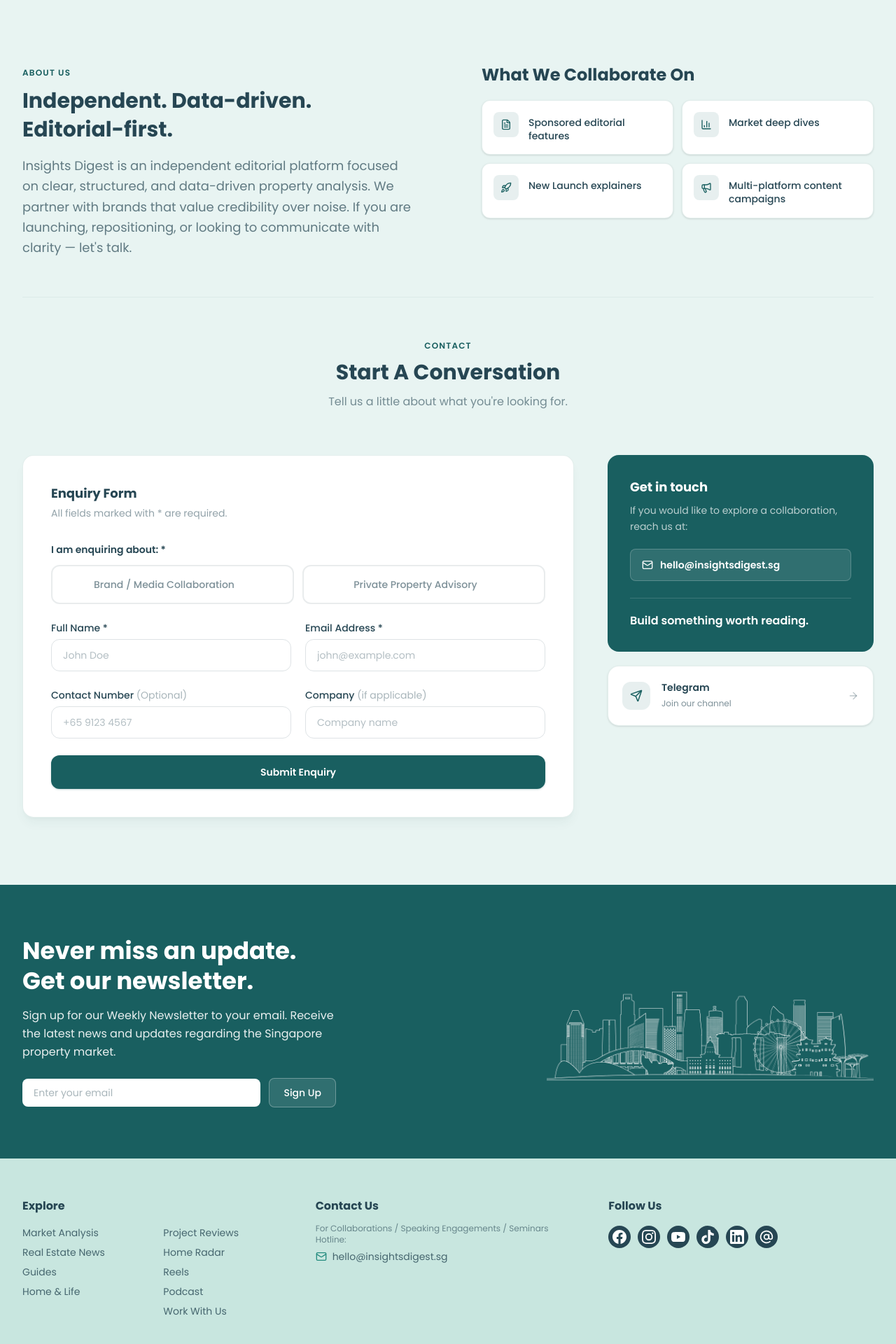
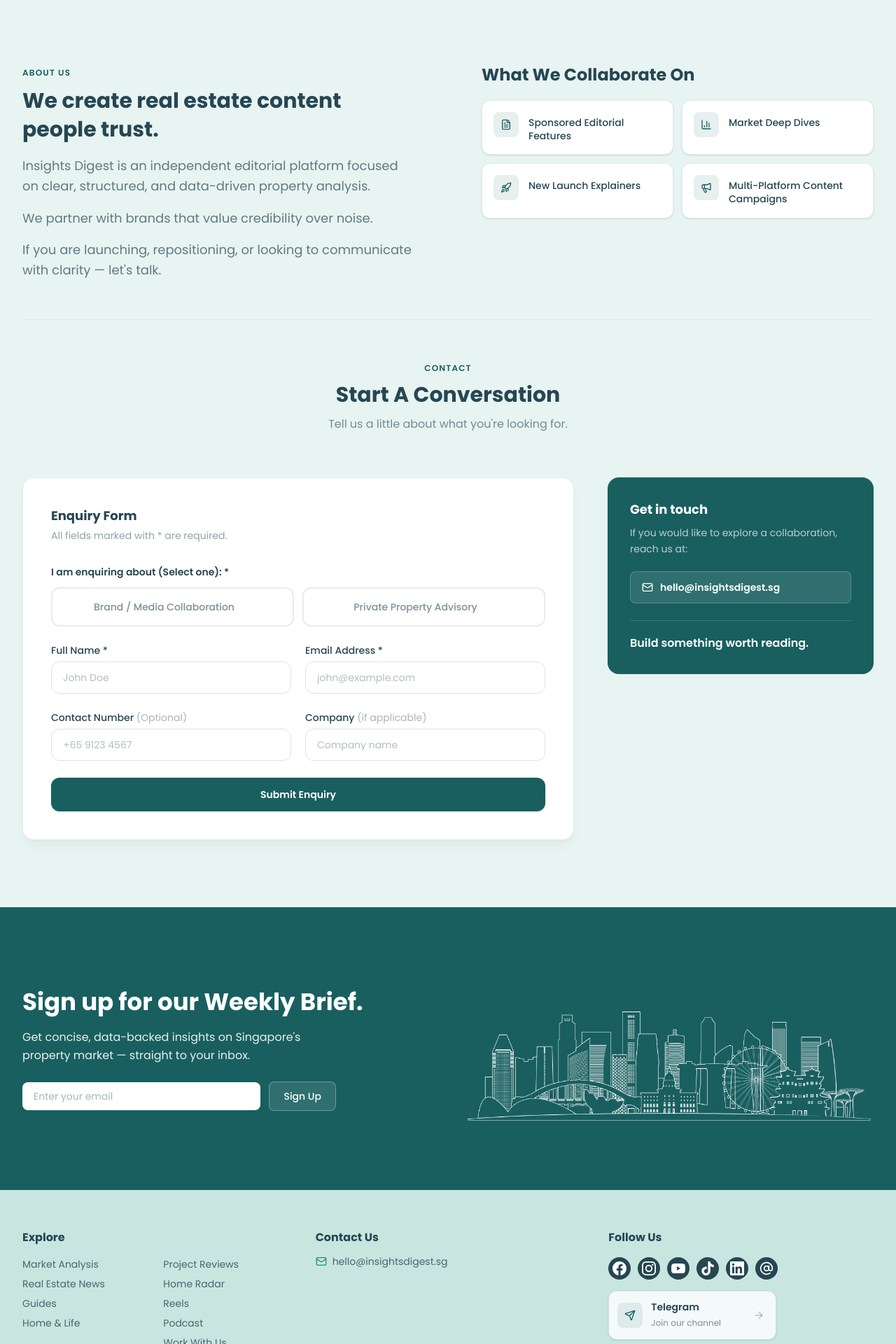
Before and after one commit to rezyandrean-plb/insights-digest, a Next.js app: page /contact in a window 1280 px wide. Shown: the part 580-2500 px from the top of the page at 70% size. Built offline with nearby package versions, Linux system fonts and the light colour scheme.

Commit message:
feat: feedback adjustments

```diff
--- a/src/app/(public)/contact/page.tsx
+++ b/src/app/(public)/contact/page.tsx
@@ -3,7 +3,7 @@
 import { useState } from "react";
 import Link from "next/link";
 import { motion } from "framer-motion";
-import { Mail, Send, FileText, BarChart3, Rocket, Megaphone, ArrowRight, CheckCircle2 } from "lucide-react";
+import { Mail, ArrowRight, FileText, BarChart3, Rocket, Megaphone, CheckCircle2 } from "lucide-react";
 import Newsletter from "@/components/Newsletter";
 import ScrollReveal from "@/components/ScrollReveal";
 import { articles } from "@/lib/data";
@@ -15,13 +15,12 @@ const stageOptions = ["Exploring", "Shortlisting options", "Ready to transact",
 const propertyTypeOptions = ["HDB", "Condo", "Landed", "Mixed / Unsure"];
 
 const collaborateItems = [
-    { label: "Sponsored editorial features", icon: FileText },
-    { label: "Market deep dives", icon: BarChart3 },
-    { label: "New Launch explainers", icon: Rocket },
-    { label: "Multi-platform content campaigns", icon: Megaphone },
+    { label: "Sponsored Editorial Features", icon: FileText },
+    { label: "Market Deep Dives", icon: BarChart3 },
+    { label: "New Launch Explainers", icon: Rocket },
+    { label: "Multi-Platform Content Campaigns", icon: Megaphone },
 ];
 
-const TELEGRAM_CHANNEL_URL = "https://t.me/+fiknlY73pYwyNTI1";
 const CONTACT_EMAIL = "hello@insightsdigest.sg";
 
 function ContactSidebar() {
@@ -47,22 +46,6 @@ function ContactSidebar() {
                     </p>
                 </div>
             </div>
-
-            <a
-                href={TELEGRAM_CHANNEL_URL}
-                target="_blank"
-                rel="noopener noreferrer"
-                className="group rounded-2xl bg-white border border-border/50 p-5 flex items-center gap-4 shadow-sm hover:shadow-md hover:border-[#195F60]/30 transition-all duration-200"
-            >
-                <div className="w-10 h-10 rounded-xl bg-[#195F60]/10 flex items-center justify-center shrink-0 group-hover:bg-[#195F60]/20 transition-colors">
-                    <Send className="w-4.5 h-4.5 text-[#195F60]" />
-                </div>
-                <div className="flex-1 min-w-0">
-                    <span className="text-sm font-semibold text-secondary block">Telegram</span>
-                    <span className="text-xs text-secondary/60">Join our channel</span>
-                </div>
-                <ArrowRight className="w-4 h-4 text-secondary/30 group-hover:text-[#195F60] group-hover:translate-x-0.5 transition-all" />
-            </a>
         </div>
     );
 }
@@ -178,13 +161,16 @@ export default function ContactPage() {
                                 About Us
                             </span>
                             <h2 className="text-2xl sm:text-3xl font-bold text-secondary leading-snug font-[var(--font-poppins)]">
-                                Independent. Data-driven. Editorial-first.
+                                We create real estate content people trust.
                             </h2>
                             <p className="text-base sm:text-lg text-secondary/70 mt-4 leading-relaxed">
-                                Insights Digest is an independent editorial platform focused on clear, structured,
-                                and data-driven property analysis. We partner with brands that value credibility
-                                over noise. If you are launching, repositioning, or looking to communicate with
-                                clarity — let&apos;s talk.
+                                Insights Digest is an independent editorial platform focused on clear, structured, and data-driven property analysis.
+                            </p>
+                            <p className="text-base sm:text-lg text-secondary/70 mt-4 leading-relaxed">
+                                We partner with brands that value credibility over noise.
+                            </p>
+                            <p className="text-base sm:text-lg text-secondary/70 mt-4 leading-relaxed">
+                                If you are launching, repositioning, or looking to communicate with clarity — let&apos;s talk.
                             </p>
                         </ScrollReveal>
 
@@ -252,7 +238,7 @@ export default function ContactPage() {
                                 <form onSubmit={handleSubmit} className="space-y-6">
                                     <div>
                                         <p className="text-sm font-semibold text-secondary mb-3">
-                                            I am enquiring about: *
+                                            I am enquiring about (Select one): *
                                         </p>
                                         <div className="flex gap-3">
                                             {enquiryTypes.map((option) => {
--- a/src/app/(public)/page.tsx
+++ b/src/app/(public)/page.tsx
@@ -107,8 +107,9 @@ export default function HomePage() {
         <OurPodcast
           title={titles.ourPodcast}
           podcast={cfg.podcast}
-          nuggetsTitle={cfg.nuggetsTitle}
+          nuggetsTitle={titles.listen ?? cfg.nuggetsTitle}
           nuggets={cfg.nuggets.length > 0 ? cfg.nuggets : undefined}
+          showNuggets={sections.listen}
         />
       ) : null}
       {sections.ourHomeTours && homeTours.length > 0 ? (
--- a/src/components/ArticleCard.tsx
+++ b/src/components/ArticleCard.tsx
@@ -103,8 +103,7 @@ export default function ArticleCard({
                     <p className="text-sm text-muted mt-2 line-clamp-2 leading-relaxed">
                         {article.excerpt}
                     </p>
-                    <div className="flex items-center justify-between mt-4 pt-3 border-t border-border/50">
-                        <span className="text-xs text-muted">{article.author}</span>
+                    <div className="flex items-center justify-end mt-4 pt-3 border-t border-border/50">
                         <div className="flex items-center gap-1.5 text-xs text-muted">
                             <Clock className="w-3 h-3" />
                             <span>{article.readTime}</span>
--- a/src/components/Footer.tsx
+++ b/src/components/Footer.tsx
@@ -1,7 +1,9 @@
 "use client";
 
 import Link from "next/link";
-import { AtSign, Mail } from "lucide-react";
+import { AtSign, ArrowRight, Mail, Send } from "lucide-react";
+
+const TELEGRAM_CHANNEL_URL = "https://t.me/+fiknlY73pYwyNTI1";
 
 // Same links as Navbar - category pages + Watch submenu + Contact
 const exploreLinksLeft = [
@@ -112,9 +114,6 @@ export default function Footer() {
                         <h4 className="text-base font-bold mb-3 text-secondary">Contact Us</h4>
                         <div className="space-y-4">
                             <div>
-                                <p className="text-xs text-secondary/60 mb-1.5">
-                                    For Collaborations / Speaking Engagements / Seminars Hotline:
-                                </p>
                                 <a
                                     href="mailto:hello@insightsdigest.sg"
                                     className="flex items-center gap-2 text-sm text-secondary/80 hover:text-primary-dark transition-colors"
@@ -145,6 +144,21 @@ export default function Footer() {
                                     </a>
                                 ))}
                         </div>
+                        <a
+                            href={TELEGRAM_CHANNEL_URL}
+                            target="_blank"
+                            rel="noopener noreferrer"
+                            className="mt-4 group inline-flex items-center gap-3 rounded-xl bg-white/80 border border-secondary/15 p-3 pr-4 w-full max-w-[240px] shadow-sm hover:shadow-md hover:border-[#195F60]/30 transition-all duration-200"
+                        >
+                            <div className="w-9 h-9 rounded-lg bg-[#195F60]/10 flex items-center justify-center shrink-0 group-hover:bg-[#195F60]/20 transition-colors">
+                                <Send className="w-4 h-4 text-[#195F60]" />
+                            </div>
+                            <div className="flex-1 min-w-0">
+                                <span className="text-sm font-semibold text-secondary block">Telegram</span>
+                                <span className="text-xs text-secondary/60">Join our channel</span>
+                            </div>
+                            <ArrowRight className="w-4 h-4 text-secondary/30 group-hover:text-[#195F60] group-hover:translate-x-0.5 transition-all shrink-0" />
+                        </a>
                     </div>
                 </div>
 
--- a/src/components/Newsletter.tsx
+++ b/src/components/Newsletter.tsx
@@ -2,17 +2,16 @@
 
 export default function Newsletter() {
     return (
-        <section className="bg-[#195F60] py-10 sm:py-14 lg:py-16">
+        <section className="bg-[#195F60] py-6 sm:py-8 lg:py-10">
             <div className="container-custom">
                 <div className="flex flex-col lg:flex-row items-center gap-8 lg:gap-12">
                     {/* Left content */}
-                    <div className="w-full lg:w-3/5">
+                    <div className="w-full lg:w-1/2">
                         <h2 className="text-2xl sm:text-3xl lg:text-[34px] font-bold text-white leading-tight font-[var(--font-poppins)]">
-                            Never miss an update.<br />
-                            Get our newsletter.
+                            Sign up for our Weekly Brief.
                         </h2>
                         <p className="text-sm sm:text-base text-white/90 mt-4 max-w-md leading-relaxed">
-                            Sign up for our Weekly Newsletter to your email. Receive the latest news and updates regarding the Singapore property market.
+                            Get concise, data-backed insights on Singapore's property market — straight to your inbox.
                         </p>
                         <div className="flex items-center gap-3 mt-6 max-w-md">
                             <input
@@ -26,12 +25,12 @@ export default function Newsletter() {
                         </div>
                     </div>
 
-                    {/* Right image */}
-                    <div className="hidden lg:flex w-2/5 items-center justify-center">
+                    {/* Right image - expanded */}
+                    <div className="w-full lg:w-1/2 flex items-center justify-center">
                         <img
                             src="/images/homepage/newsletter-logo.webp"
                             alt="Newsletter"
-                            className="w-full h-auto object-contain"
+                            className="w-full max-w-md lg:max-w-lg xl:max-w-xl h-auto object-contain"
                         />
                     </div>
                 </div>
--- a/src/components/home/HeroSection.tsx
+++ b/src/components/home/HeroSection.tsx
@@ -41,8 +41,6 @@ export default function HeroSection({ article }: HeroSectionProps) {
                         <div className="flex items-center gap-0 mt-6 text-xs sm:text-sm text-white/60 flex-wrap">
                             <span>Singapore&apos;s Coastal Property Frontier</span>
                             <span className="mx-2 sm:mx-3">|</span>
-                            <span>{article.author}</span>
-                            <span className="mx-2 sm:mx-3">|</span>
                             <span>{article.date}</span>
                         </div>
                     </motion.div>
--- a/src/components/home/LatestNews.tsx
+++ b/src/components/home/LatestNews.tsx
@@ -136,11 +136,9 @@ export default function LatestNews({ article, reels, newLaunchItems, webinarItem
                             <ArrowRight className="w-4 h-4 group-hover:translate-x-1 transition-transform" />
                         </Link>
 
-                        {/* Meta: category | author | read time */}
+                        {/* Meta: category | read time */}
                         <div className="flex items-center flex-wrap gap-0 mt-6 text-xs sm:text-sm">
                             <span className="text-primary font-medium">Singapore Real Estate</span>
-                            <span className="mx-2 text-black/60">|</span>
-                            <span className="text-primary font-medium">{article.author}</span>
                             <span className="mx-2 text-black/60">|</span>
                             <span className="text-black">{article.readTime}</span>
                         </div>
--- a/src/components/home/LatestPosts.tsx
+++ b/src/components/home/LatestPosts.tsx
@@ -26,10 +26,8 @@ export default function LatestPosts({ articles, title = "Latest Post" }: LatestP
                     {articles.map((article, i) => (
                         <ScrollReveal key={article.id} delay={i * 0.1}>
                             <Link href={`/article/${article.slug}`} className="group block">
-                                {/* Author & date */}
+                                {/* Date */}
                                 <div className="flex items-center text-xs text-black mb-2">
-                                    <span>{article.author}</span>
-                                    <span className="mx-2">|</span>
                                     <span>{article.date}</span>
                                 </div>
 
```
Also changed, not shown: src/app/(public)/article/[slug]/page.tsx (+5 -7 lines), src/app/admin/homepage/page.tsx (+95 -17 lines), src/components/home/OurPodcast.tsx (+8 -3 lines), src/lib/homepage-config.ts (+11 -3 lines).
